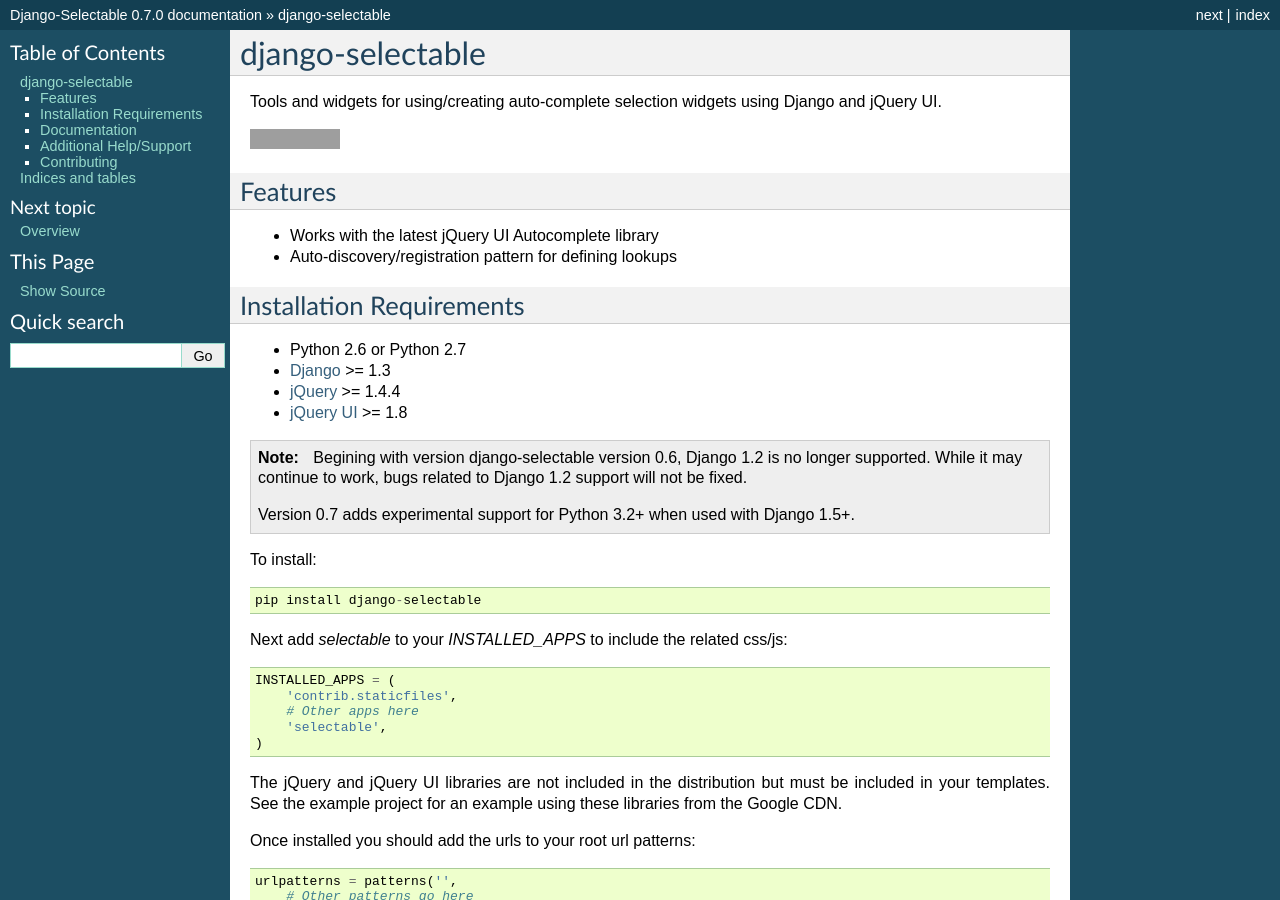
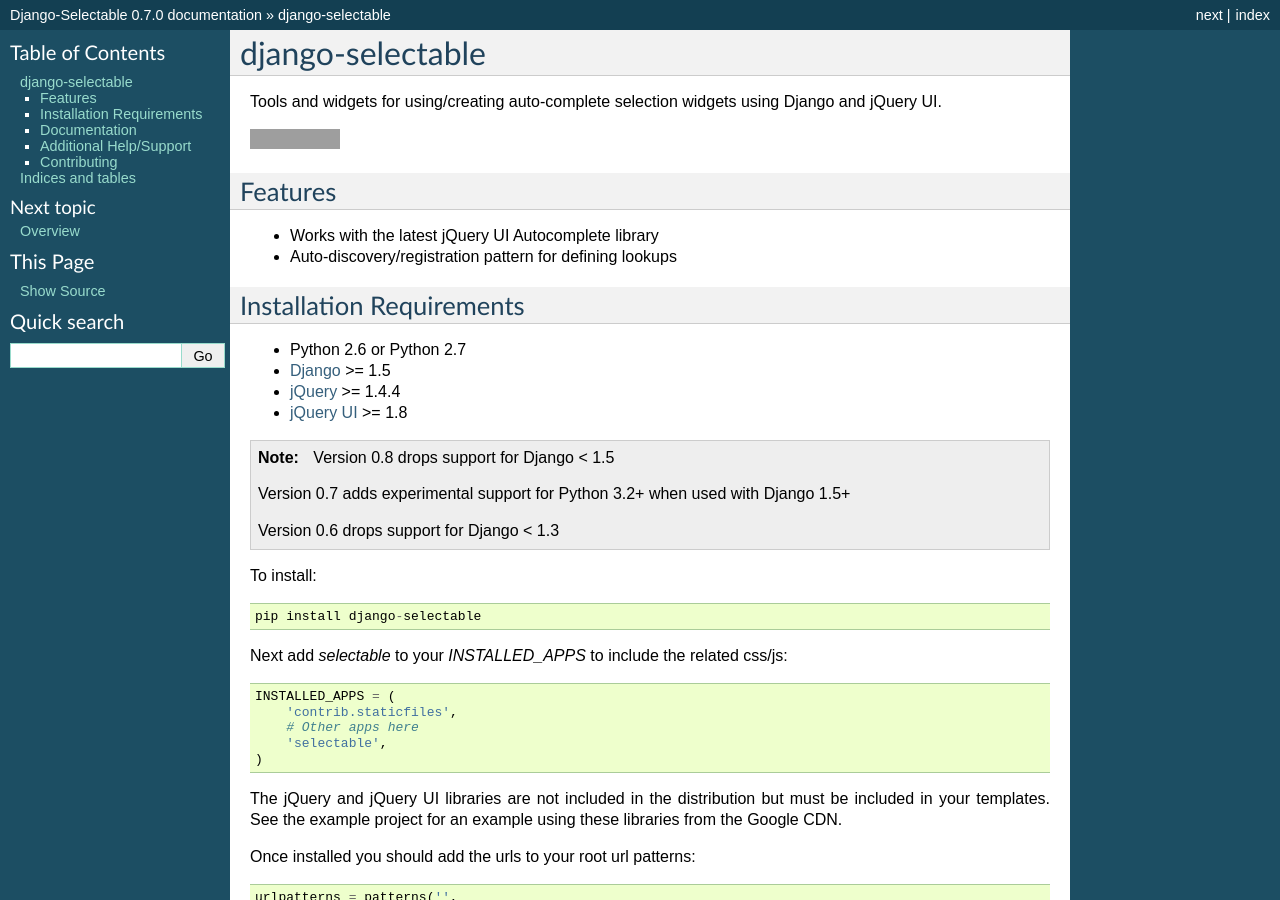
Before and after one commit to mlavin/django-selectable, a Sphinx documentation site: the page built from docs/index.rst, in a window 1280 px wide and 900 px high. Built offline with Sphinx 7.4.7, drawn with Linux system fonts in a browser that asks for light colours; grey boxes are pictures that could not be loaded.

Commit message:
Dropping support for Django 1.3 and 1.4.

```diff
--- a/README.rst
+++ b/README.rst
@@ -19,16 +19,18 @@
 -----------------------------------
 
 - Python 2.6 or Python 2.7
-- `Django <http://www.djangoproject.com/>`_ >= 1.3
+- `Django <http://www.djangoproject.com/>`_ >= 1.5
 - `jQuery <http://jquery.com/>`_ >= 1.4.4
 - `jQuery UI <http://jqueryui.com/>`_ >= 1.8
 
 .. note::
 
-    Begining with version django-selectable version 0.6, Django 1.2 is no longer supported.
-    While it may continue to work, bugs related to Django 1.2 support will not be fixed.
+    Version 0.8 drops support for Django < 1.5
 
-    Version 0.7 adds experimental support for Python 3.2+ when used with Django 1.5+.
+    Version 0.7 adds experimental support for Python 3.2+ when used with Django 1.5+
+
+    Version 0.6 drops support for Django < 1.3
+
 
 To install::
 
--- a/docs/releases.rst
+++ b/docs/releases.rst
@@ -9,6 +9,12 @@
 - Development moved from Bitbucket to Github.
 - Update test suite compatibility with new test runner in Django 1.6. Thanks to Dan Poirier for the report and fix.
 - Tests now run on Travis CI.
+
+Backwards Incompatible Changes
+________________________________
+
+- Support for Django < 1.5 has been dropped. Most pieces should continue to work but there was an ugly JS hack to make django-selectable work nicely in the admin which too flakey to continue to maintain. If you aren't using the selectable widgets in inline-forms in the admin you can most likely continue to use Django 1.4 without issue.
+
 
 v0.7.0 (Released 2013-03-01)
 --------------------------------------
```
Also changed, not shown: .travis.yml, 1 other file.
